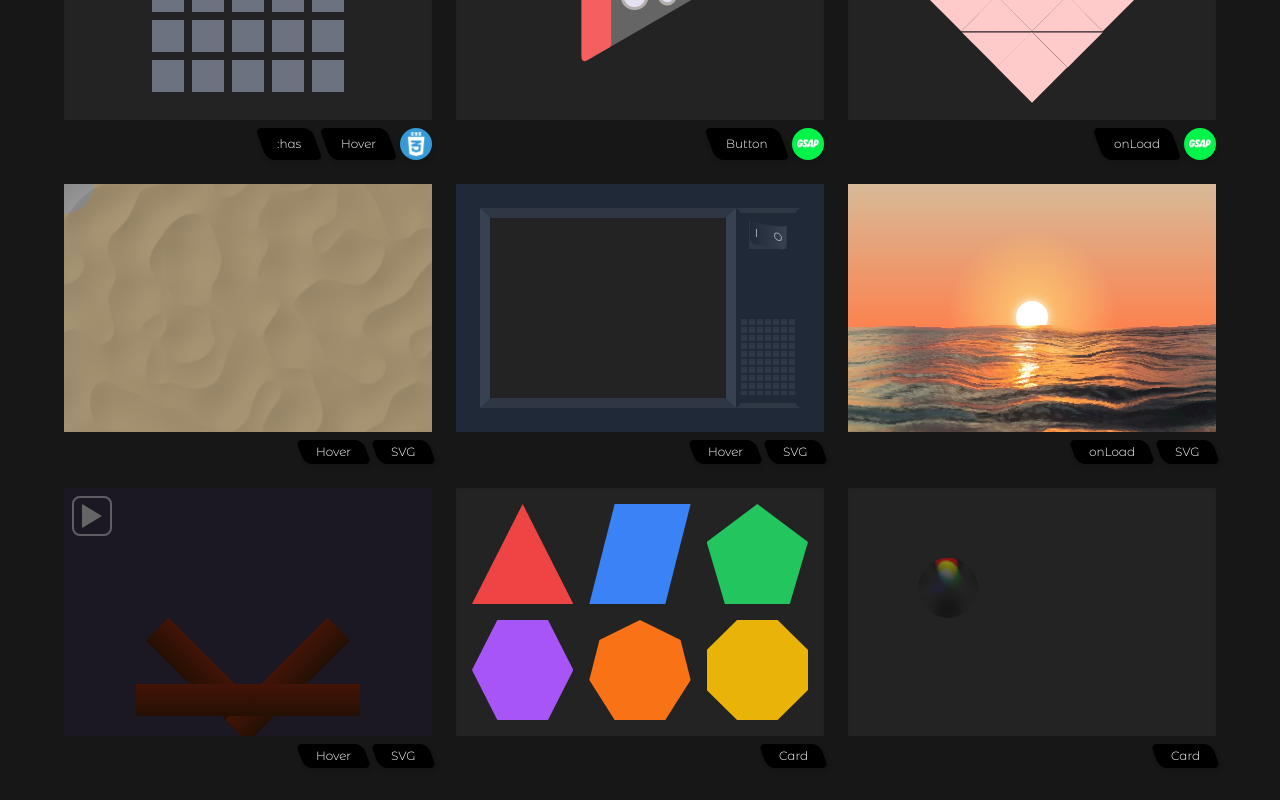
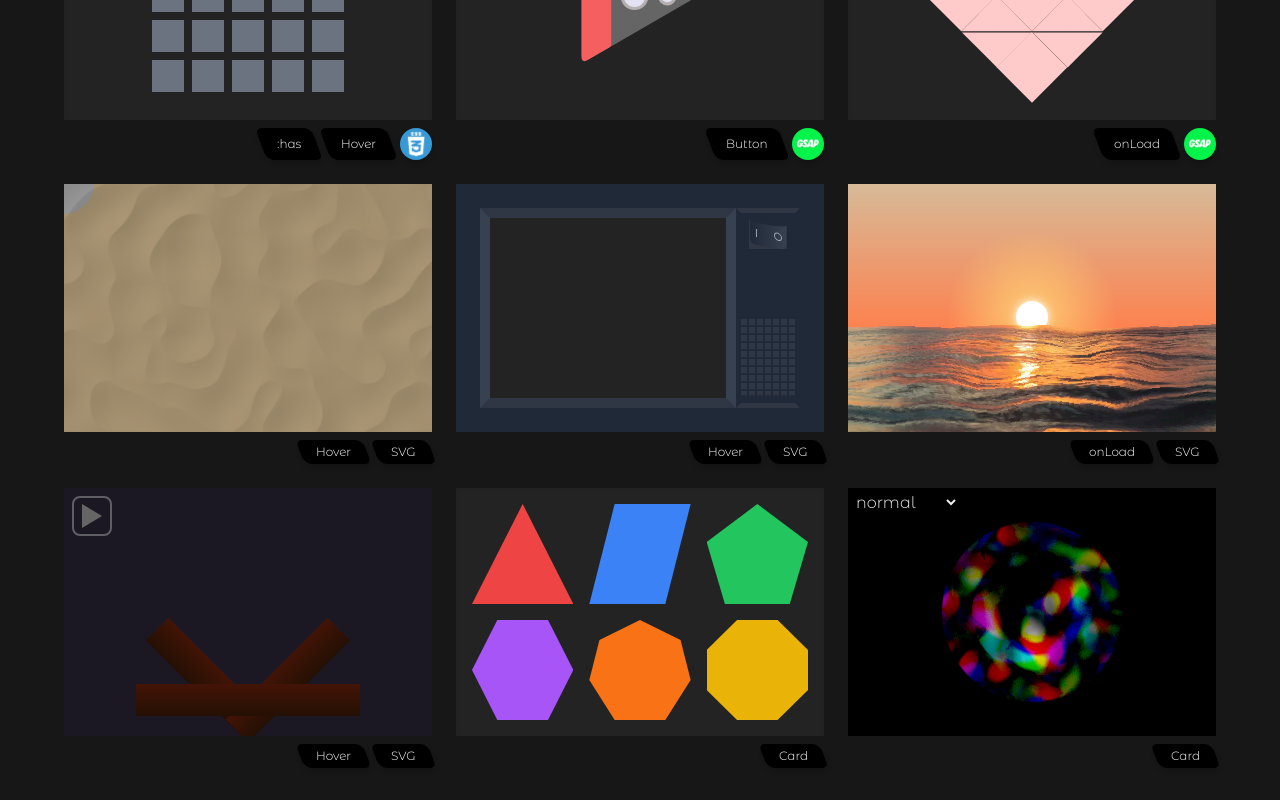
Before and after one commit to mlee2197/motion-script, a Next.js app: page / in a window 1280 px wide. Shown: the part 960-1760 px from the top of the page. Built offline with nearby package versions, Linux system fonts and the light colour scheme; a web font is replaced by a local one.

Commit message:
create kaleidoscope animation

```diff
--- a/src/app/animations/Cursor.tsx
+++ /dev/null
@@ -1,51 +0,0 @@
-"use client";
-import useMousePosition from "@/hooks/useMousePosition";
-import gsap from "gsap";
-import { useEffect } from "react";
-
-const INTERCEPT = -0.25;
-const CURSOR_SIZE = 200;
-const Cursor = () => {
-  const { ref, mouseX, mouseY } = useMousePosition();
-  const xSet = gsap.quickTo("#turbulent-cursor", "x");
-  const ySet = gsap.quickTo("#turbulent-cursor", "y");
-  useEffect(() => {
-    xSet(mouseX - (CURSOR_SIZE / 2));
-    ySet(mouseY - (CURSOR_SIZE / 2));
-  }, [mouseX, mouseY]);
-
-  return (
-    <div ref={ref} className="animation-container">
-      <svg width="100%" height="100%" xmlns="http://www.w3.org/2000/svg">
-        <filter id="filter--turbulent-cursor">
-          <feTurbulence width={CURSOR_SIZE} height={CURSOR_SIZE} baseFrequency="0.025" result="CursorNoise" x="-25" y="-25">
-            <animate
-              attributeName="baseFrequency"
-              calcMode="spline"
-              dur="10s"
-              keyTimes="0; 0.5; 1"
-              keySplines="0.3 0 0.7 1;0.4 0 0.6 1"
-              values="0.02; 0.07; 0.020"
-              repeatCount="indefinite"
-            />
-          </feTurbulence>
-          <feComponentTransfer in="CursorNoise" result="CursorContrast">
-            <feFuncR type="linear" slope="1.5" intercept={INTERCEPT} />
-            <feFuncG type="linear" slope="1.5" intercept={INTERCEPT} />
-            <feFuncB type="linear" slope="1.5" intercept={INTERCEPT} />
-          </feComponentTransfer>
-          <feGaussianBlur in="CursorContrast" stdDeviation={3} />
-        </filter>
-        <g id="turbulent-cursor" className="flex items-center justify-center contrast-[1000%]">
-          <rect width={CURSOR_SIZE} height={CURSOR_SIZE} filter="url(#filter--turbulent-cursor)" style={{
-            clipPath: "circle(30px at 50% 50%)",
-            transformOrigin: `${CURSOR_SIZE / 2}px ${CURSOR_SIZE / 2}px`,
-            animation: "spin 12s linear infinite",
-          }} />
-        </g>
-      </svg>
-    </div>
-  )
-}
-
-export default Cursor;
--- /dev/null
+++ b/src/app/animations/Kaleidoscope.tsx
@@ -0,0 +1,103 @@
+"use client";
+import { useState } from "react";
+
+const INTERCEPT = -0.25;
+const CURSOR_SIZE = 200;
+
+type MixBlendMode =
+  | "normal"
+  | "multiply"
+  | "color"
+  | "luminosity"
+  | "darken"
+  | "screen"
+  | "overlay";
+
+const Kaleidoscope = () => {
+  const [mixBlendMode, setMixBlendMode] = useState<MixBlendMode>("normal");
+  return (
+    <div className="animation-container">
+      <select
+        className="absolute top-1 left-1 z-10 bg-black"
+        onChange={(e) => setMixBlendMode(e.target.value as MixBlendMode)}
+      >
+        <option value="normal">normal</option>
+        <option value="color">color</option>
+        <option value="luminosity">luminosity</option>
+        <option value="darken">darken</option>
+        <option value="screen">screen</option>
+        <option value="overlay">overlay</option>
+      </select>
+      <div className="h-full bg-black" style={{ mixBlendMode: mixBlendMode }}>
+        <svg
+          width="200"
+          height="200"
+          xmlns="http://www.w3.org/2000/svg"
+          className="relative mx-auto top-1/2 -translate-y-1/2"
+        >
+          <filter id="filter--turbulent-cursor">
+            <feTurbulence
+              width={CURSOR_SIZE * 2}
+              height={CURSOR_SIZE * 2}
+              baseFrequency="0.025"
+              result="CursorNoise"
+              x="-25"
+              y="-25"
+            >
+              <animate
+                attributeName="baseFrequency"
+                calcMode="spline"
+                dur="18s"
+                keyTimes="0; 0.5; 1"
+                keySplines="0.3 0 0.7 1;0.4 0 0.6 1"
+                values="0.02; 0.07; 0.020"
+                repeatCount="indefinite"
+              />
+            </feTurbulence>
+
+            <feGaussianBlur in="CursorNoise" stdDeviation={INTERCEPT} />
+          </filter>
+          <g
+            id="turbulent-cursor"
+            className="flex items-center justify-center contrast-[1000%]"
+            x="50%"
+            y="50%"
+          >
+            <rect
+              width={CURSOR_SIZE}
+              height={CURSOR_SIZE}
+              filter="url(#filter--turbulent-cursor)"
+              style={{
+                clipPath: "circle(60px at 50% 50%)",
+                transformOrigin: `${CURSOR_SIZE / 2}px ${CURSOR_SIZE / 2}px`,
+                animation: "spin-reverse 12s linear infinite",
+              }}
+            />
+            <rect
+              width={CURSOR_SIZE}
+              height={CURSOR_SIZE}
+              filter="url(#filter--turbulent-cursor)"
+              style={{
+                clipPath: "circle(90px at 50% 50%)",
+                transformOrigin: `${CURSOR_SIZE / 2}px ${CURSOR_SIZE / 2}px`,
+                animation: "spin 12s linear infinite",
+              }}
+            />
+            <rect
+              width={CURSOR_SIZE}
+              height={CURSOR_SIZE}
+              filter="url(#filter--turbulent-cursor)"
+              style={{
+                clipPath: "circle(90px at 50% 50%)",
+                transformOrigin: `${CURSOR_SIZE / 2}px ${CURSOR_SIZE / 2}px`,
+                animation: "spin-reverse 7s linear infinite",
+              }}
+            />
+          </g>
+        </svg>
+      </div>
+    </div>
+  );
+};
+
+export default Kaleidoscope;
--- a/src/app/globals.css
+++ b/src/app/globals.css
@@ -147,6 +147,24 @@ body {
     }
   }
 
+  @keyframes spin {
+    from {
+      transform: rotate(0deg);
+    }
+
+    to {
+      transform: rotate(360deg);
+    }
+  }
+  @keyframes spin-reverse {
+    from {
+      transform: rotate(0deg);
+    }
+
+    to {
+      transform: rotate(-360deg);
+    }
+  }
 }
 
 @layer components {
--- a/src/app/page.tsx
+++ b/src/app/page.tsx
@@ -10,7 +10,7 @@ import Footer from "@/components/Footer";
 import PlayRestart from "./animations/PlayRestart";
 import OrigamiHeart from "./animations/OrigamiHeart";
 import Shapes from "./animations/Shapes";
-import Cursor from "./animations/Cursor";
+import Kaleidoscope from "./animations/Kaleidoscope";
 
 const Desert = dynamic(() => import("./animations/Desert"), { ssr: false });
 const Crt = dynamic(() => import("./animations/Crt"), { ssr: false });
@@ -79,7 +79,7 @@ export default function Home() {
             <Shapes />
           </Card>
           <Card tags={[COMPONENT_CATEGORIES.card]}>
-            <Cursor />
+            <Kaleidoscope />
           </Card>
         </div>
       </main>
```
